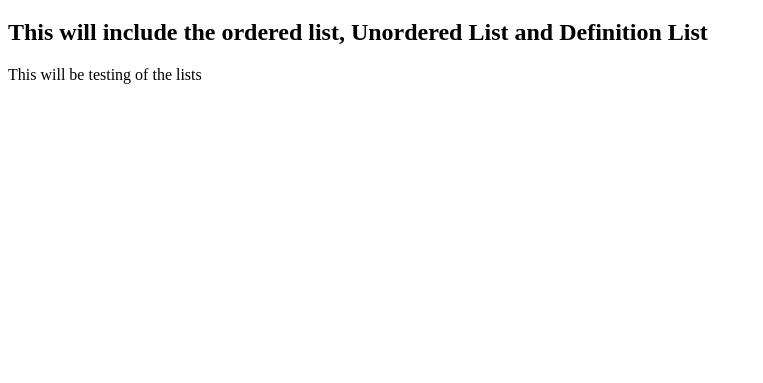
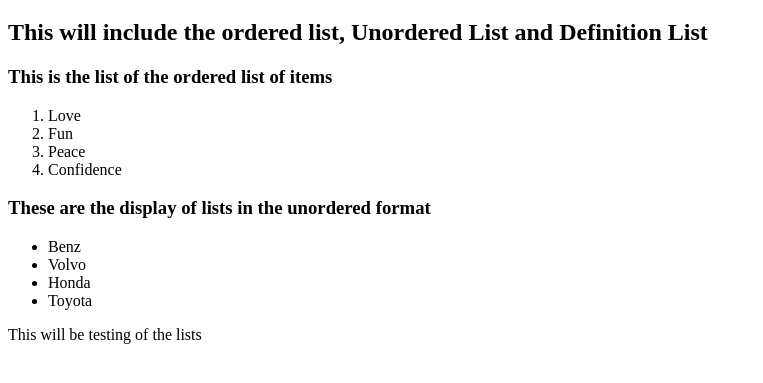
Before and after one commit to imakanga/Web_Dev, a plain HTML site: page lists/lists.html in a window 1280 px wide. Shown: the part 61-444 px from the top of the page, without its empty margins (0-763 px from the left). Drawn offline with Linux system fonts and the light colour scheme.

Commit message:
Adding my list intems

```diff
--- a/lists/lists.html
+++ b/lists/lists.html
@@ -9,6 +9,24 @@
 <body>
     <h1>Lists</h1>
     <h2>This will include the ordered list, Unordered List and Definition List</h2>
+
+    <!--This is the list of the ordered list of items-->
+    <h3>This is the list of the ordered list of items</h3>
+    <ol>
+        <li>Love</li>
+        <li>Fun</li>
+        <li>Peace</li>
+        <li>Confidence</li>
+    </ol>
+
+    <!--This is the list of the unordered list of items-->
+    <h3>These are the display of lists in the unordered format</h3>
+    <ul>
+        <li>Benz</li>
+        <li>Volvo</li>
+        <li>Honda</li>
+        <li>Toyota</li>
+    </ul>
     <p>This will be testing of the lists</p>
 </body>
 </html>
```
